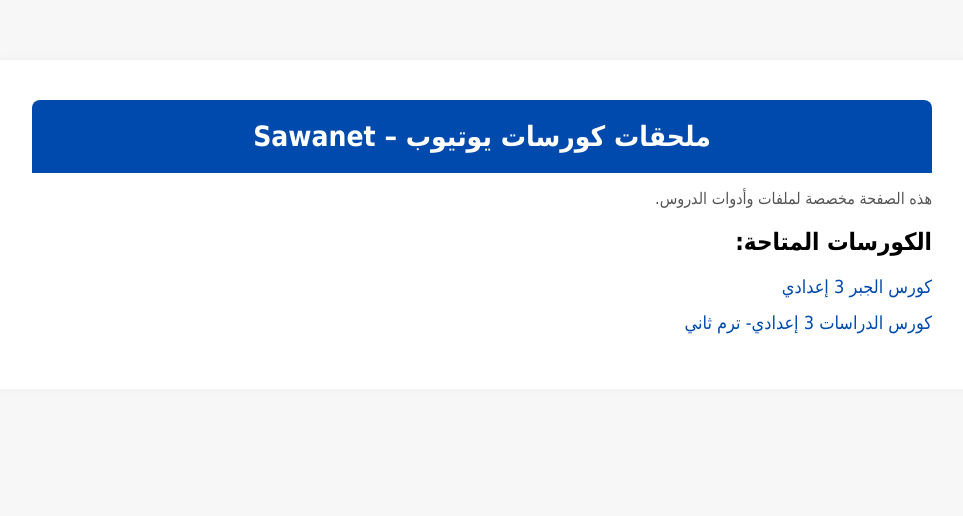
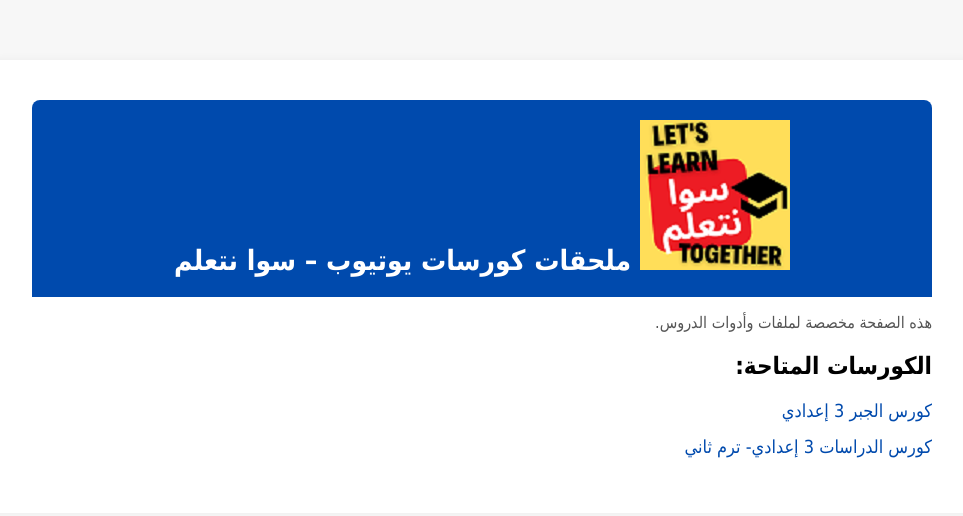
Before and after one commit to sawanet/sawanet.github.io, a plain HTML site: page index.html in a window 1280 px wide. Shown: the whole page, without its empty margins (158-1121 px from the left). Drawn offline with Linux system fonts and the light colour scheme.

Commit message:
Update title and header text in index.html

```diff
--- a/index.html
+++ b/index.html
@@ -2,14 +2,15 @@
 <html lang="ar" dir="rtl">
 <head>
   <meta charset="UTF-8">
-  <title>ملحقات كورسات Sawanet</title>
+  <title>ملحقات كورسات سوا نتعلم</title>
   <link rel="stylesheet" href="assets/style.css">
 </head>
 <body>
 
   <div class="container">
     <div class="header">
-      ملحقات كورسات يوتيوب – Sawanet
+  <img src="assets/logo.png" alt="Sawanet Logo" class="logo">
+      ملحقات كورسات يوتيوب – سوا نتعلم
     </div>
 
     <p>هذه الصفحة مخصصة لملفات وأدوات الدروس.</p>
```
